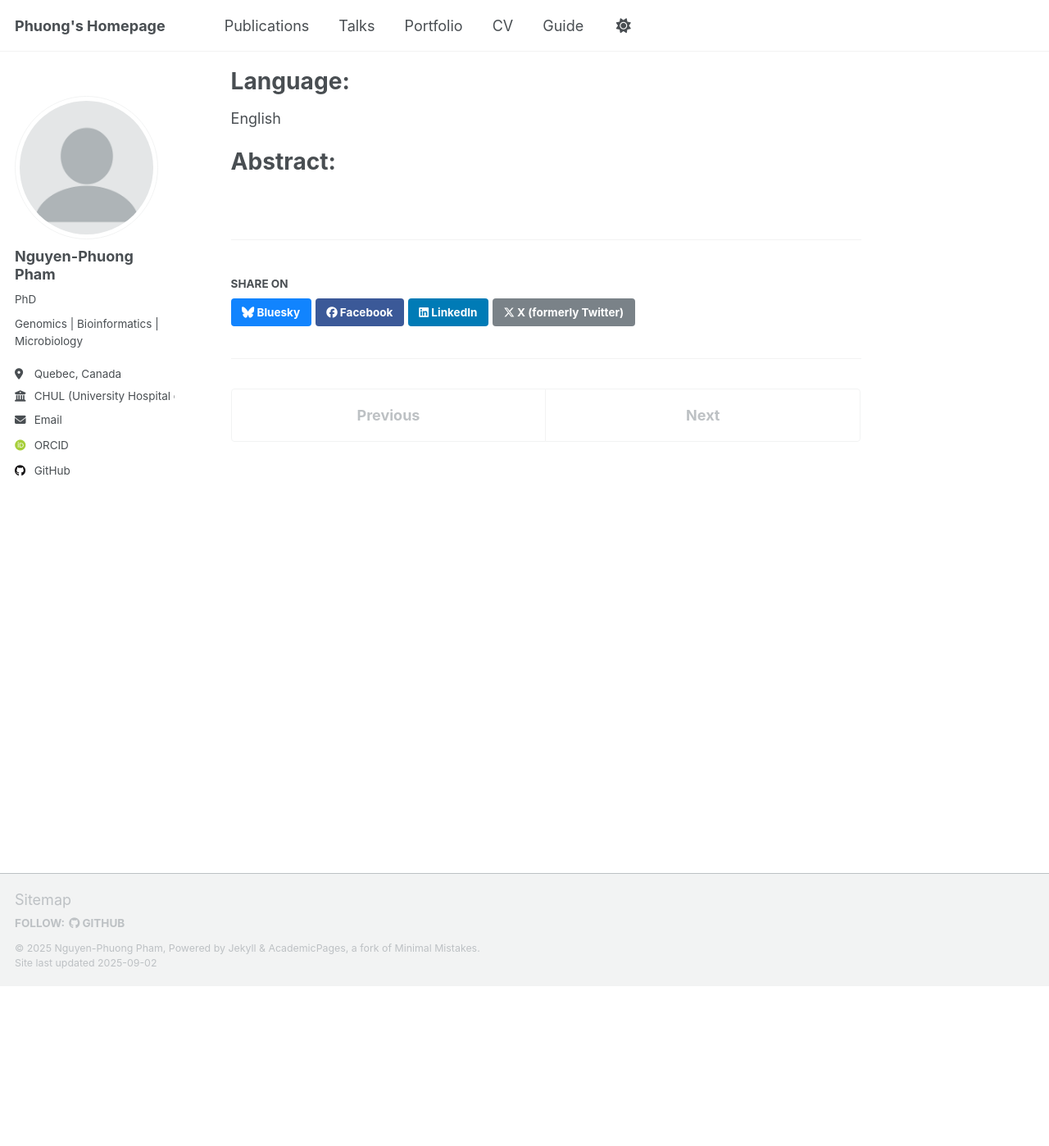
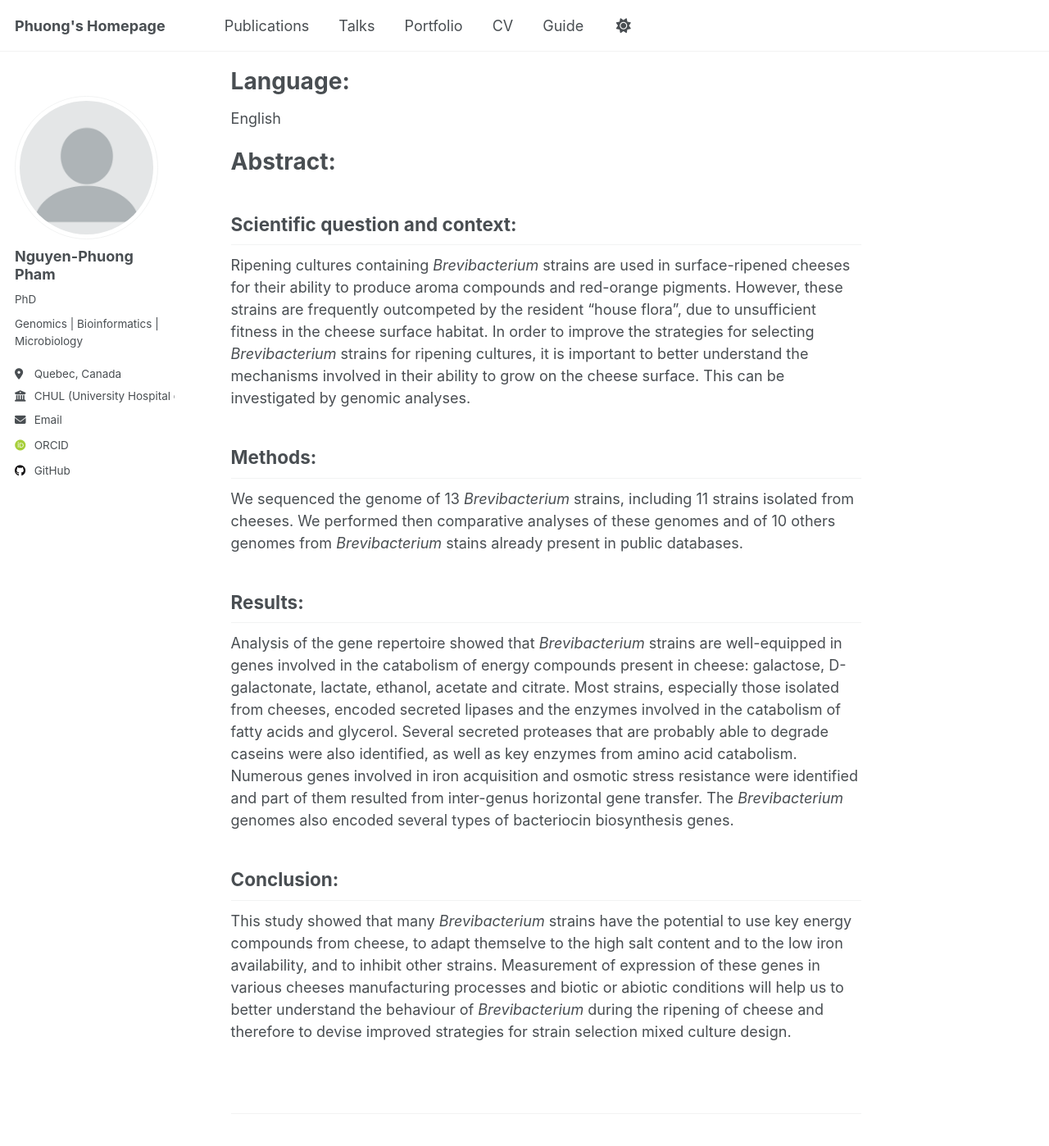
Before and after one commit to phng3001/phng3001.github.io, a Jekyll site: the page built from _talks/2017-06-04_BAGECO.md, in a window 1280 px wide and 1400 px high, scrolled down 197 px. Shown: the whole window at 82% size. Built offline with Jekyll 4.4.1, drawn with Linux system fonts in a browser that asks for light colours; some web fonts are replaced; a script that is not in the unit is left out.

Commit message:
Update 2017-06-04_BAGECO.md

```diff
--- a/_talks/2017-06-04_BAGECO.md
+++ b/_talks/2017-06-04_BAGECO.md
@@ -13,3 +13,14 @@ location: Aberdeen, United Kingdom
 English
 
 # Abstract:
+## Scientific question and context:
+Ripening cultures containing *Brevibacterium* strains are used in surface-ripened cheeses for their ability to produce aroma compounds and red-orange pigments. However, these strains are frequently outcompeted by the resident "house flora", due to unsufficient fitness in the cheese surface habitat. In order to improve the strategies for selecting *Brevibacterium* strains for ripening cultures, it is important to better understand the mechanisms involved in their ability to grow on the cheese surface. This can be investigated by genomic analyses.
+
+## Methods:
+We sequenced the genome of 13 *Brevibacterium* strains, including 11 strains isolated from cheeses. We performed then comparative analyses of these genomes and of 10 others genomes from *Brevibacterium* stains already present in public databases.
+
+## Results:
+Analysis of the gene repertoire showed that *Brevibacterium* strains are well-equipped in genes involved in the catabolism of energy compounds present in cheese: galactose, D-galactonate, lactate, ethanol, acetate and citrate. Most strains, especially those isolated from cheeses, encoded secreted lipases and the enzymes involved in the catabolism of fatty acids and glycerol. Several secreted proteases that are probably able to degrade caseins were also identified, as well as key enzymes from amino acid catabolism. Numerous genes involved in iron acquisition and osmotic stress resistance were identified and part of them resulted from inter-genus horizontal gene transfer. The *Brevibacterium* genomes also encoded several types of bacteriocin biosynthesis genes.
+
+## Conclusion:
+This study showed that many *Brevibacterium* strains have the potential to use key energy compounds from cheese, to adapt themselve to the high salt content and to the low iron availability, and to inhibit other strains. Measurement of expression of these genes in various cheeses manufacturing processes and biotic or abiotic conditions will help us to better understand the behaviour of *Brevibacterium* during the ripening of cheese and therefore to devise improved strategies for strain selection mixed culture design.
```
Also changed, not shown: other parts of _talks/2017-06-04_BAGECO.md (+1 -1 lines).
